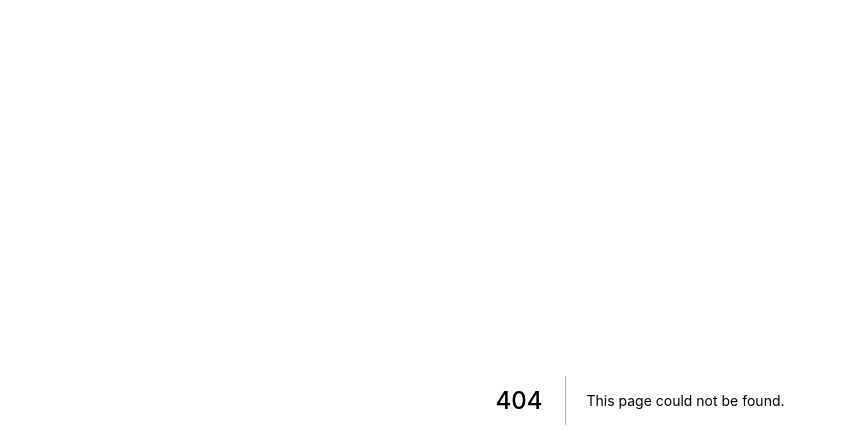
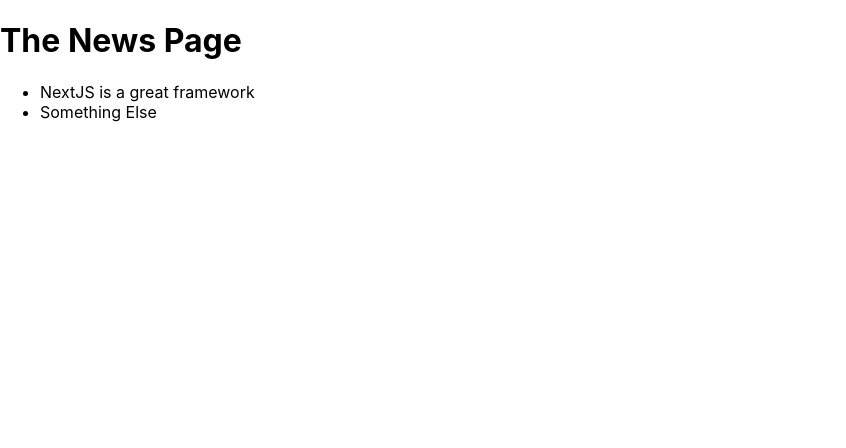
Before and after one commit to HassanBahati/fluorine, a Next.js app: page /news in a window 1280 px wide. Before the commit this address had no page. Shown: the top 448 px of the page, without its empty margins (0-846 px from the left). Built offline with nearby package versions, Linux system fonts and the light colour scheme.

Commit message:
added news page

```diff
--- a/pages/news/[slug].js
+++ b/pages/news/[slug].js
@@ -6,7 +6,8 @@
   //add input value to url
     const router = useRouter();
 
-    console.log(router.query.slug)
+    const slug = router.query.slug;
+
   return (
     <div>
       <h1>Details Page </h1>
--- /dev/null
+++ b/pages/news/index.js
@@ -0,0 +1,15 @@
+import { Fragment } from "react"
+
+const Newspage = () => {
+    return (
+        <Fragment>
+            <h1>The News Page</h1>
+            <ul>
+                <li><a href="/news/nextjs-is-a-great-framework">NextJS is a great framework</a></li>
+                <li>Something Else</li>
+            </ul>
+        </Fragment>
+    )
+}
+
+export default Newspage
```
